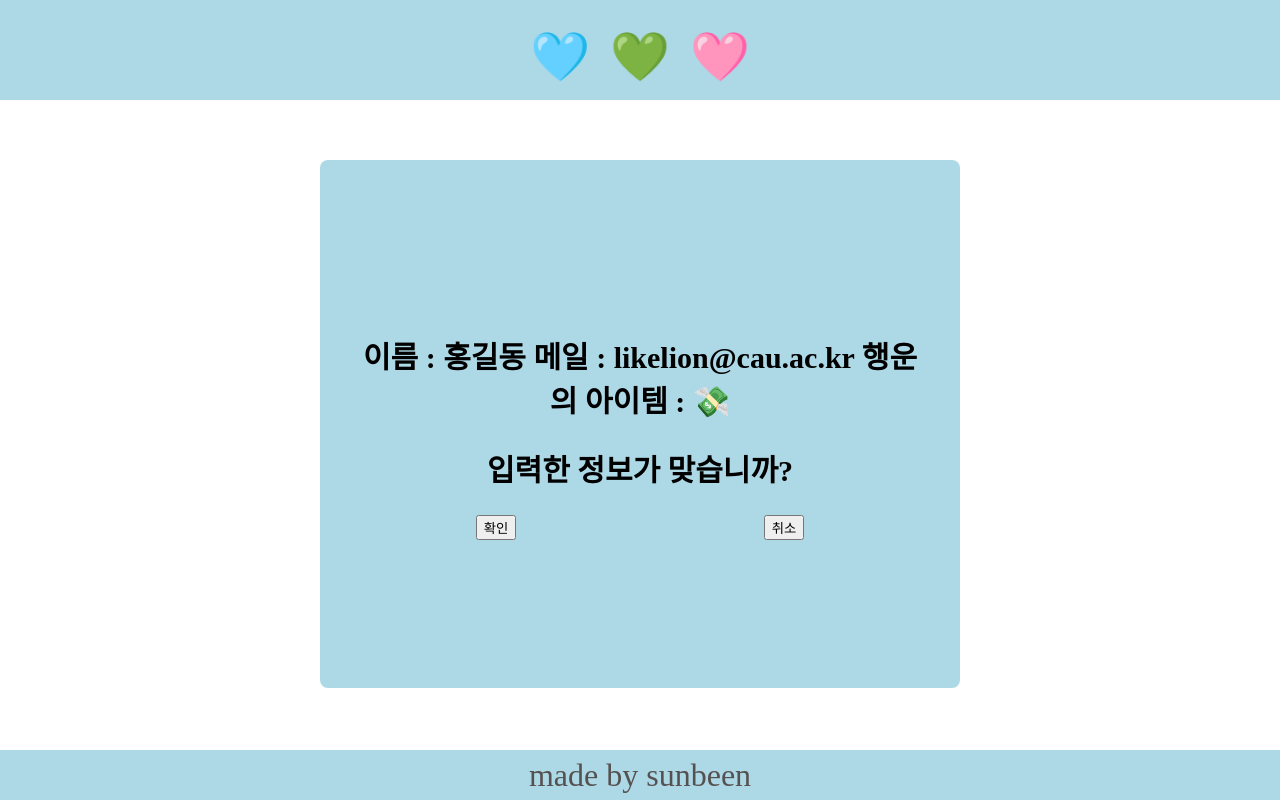
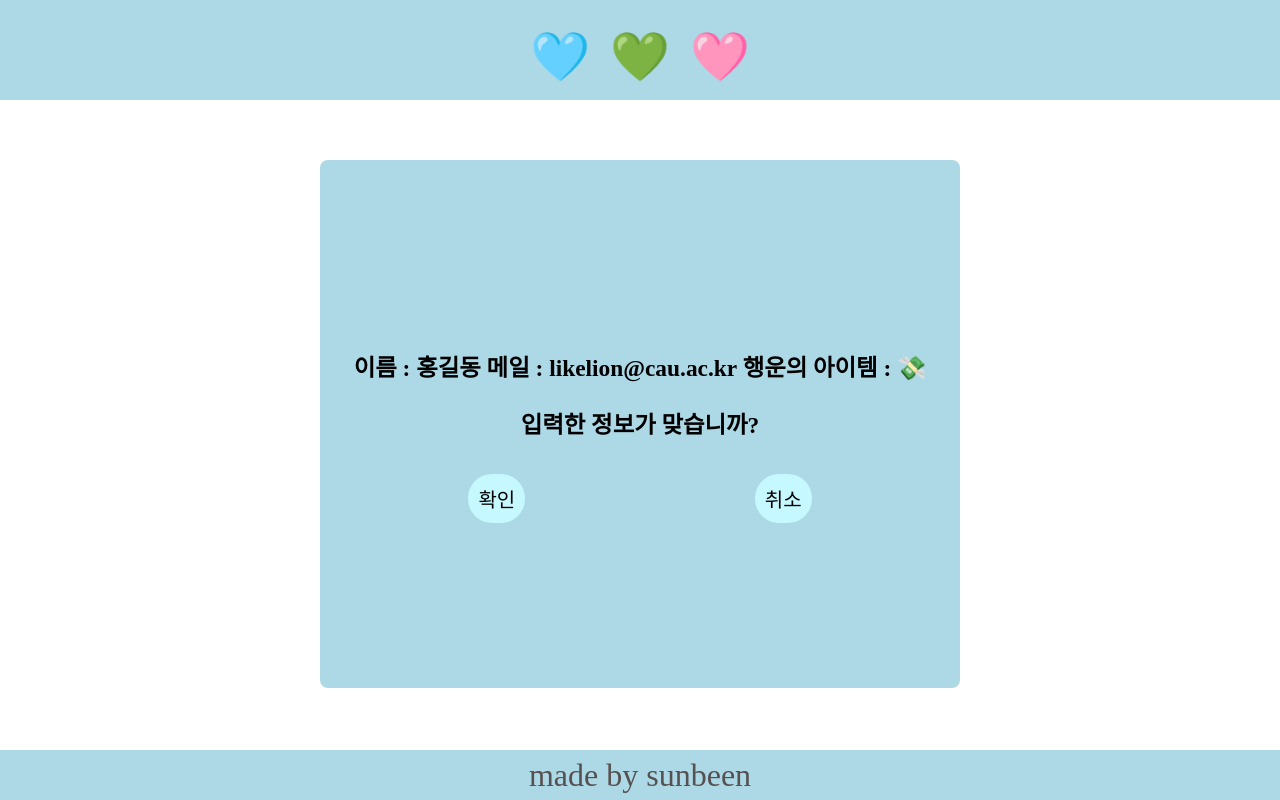
Before and after one commit to LikeLion-at-CAU-12th/Sunbin-Jung, a React (Create React App) app in the folder week13/: page / in a window 1280 px wide. Both pictures are taken after a click on the button "로그인". Built offline with nearby package versions, Linux system fonts and the light colour scheme; a web font is replaced by a local one.

Commit message:
modal에서 button mode 적용시키기, 글씨체 적용시키기

```diff
--- a/week13/src/component/layout/Modal.js
+++ b/week13/src/component/layout/Modal.js
@@ -3,6 +3,7 @@ import styled from 'styled-components';
 import { ThemeColorContext } from '../../context/context';
 import { useRecoilValue } from 'recoil';
 import { emailAtom, luckyItemAtom, userNameAtom } from '../../recoil/atom';
+import { Button } from './common';
 
 const Modal = ({ isOpen, onClose, onConfirm }) => {
   const mode = useContext(ThemeColorContext);
@@ -15,11 +16,11 @@ const Modal = ({ isOpen, onClose, onConfirm }) => {
   return (
     <ModalOverlay mode={mode.main}>
       <ModalContent>
-        <h2>{`이름 : ${userName} 메일 : ${email} 행운의 아이템 : ${item}`}</h2>
-        <h2>입력한 정보가 맞습니까?</h2>
+        <h3>{`이름 : ${userName} 메일 : ${email} 행운의 아이템 : ${item}`}</h3>
+        <h3>입력한 정보가 맞습니까?</h3>
         <Buttons>
-          <button onClick={onConfirm}>확인</button>
-          <button onClick={onClose}>취소</button>
+          <Button mode={mode.sub} onClick={onConfirm}>확인</Button>
+          <Button mode={mode.sub} onClick={onClose}>취소</Button>
         </Buttons>
       </ModalContent>
     </ModalOverlay>
--- a/week13/src/component/layout/common.js
+++ b/week13/src/component/layout/common.js
@@ -2,8 +2,8 @@
 import styled from "styled-components";
 
 export const Wrapper = styled.div`
-  font-family: 'Ownglyph_UNZ-Rg';
-  src: url('https://fastly.jsdelivr.net/gh/projectnoonnu/2406-1@1.0/Ownglyph_UNZ-Rg.woff2') format('woff2');
+  font-family: 'Ownglyph_meetme-Rg';
+  src: url('https://fastly.jsdelivr.net/gh/projectnoonnu/noonfonts_2402_1@1.0/Ownglyph_meetme-Rg.woff2') format('woff2');
   display: flex;
   flex-direction: column;
   justify-content: center;
--- a/week13/src/index.css
+++ b/week13/src/index.css
@@ -11,3 +11,10 @@ code {
   font-family: source-code-pro, Menlo, Monaco, Consolas, 'Courier New',
     monospace;
 }
+
+@font-face {
+  font-family: 'Ownglyph_meetme-Rg';
+  src: url('https://fastly.jsdelivr.net/gh/projectnoonnu/noonfonts_2402_1@1.0/Ownglyph_meetme-Rg.woff2') format('woff2');
+  font-weight: thin;
+  font-style: normal;
+}
```
Also changed, not shown: week13/src/App.css (line endings or trailing spaces).
